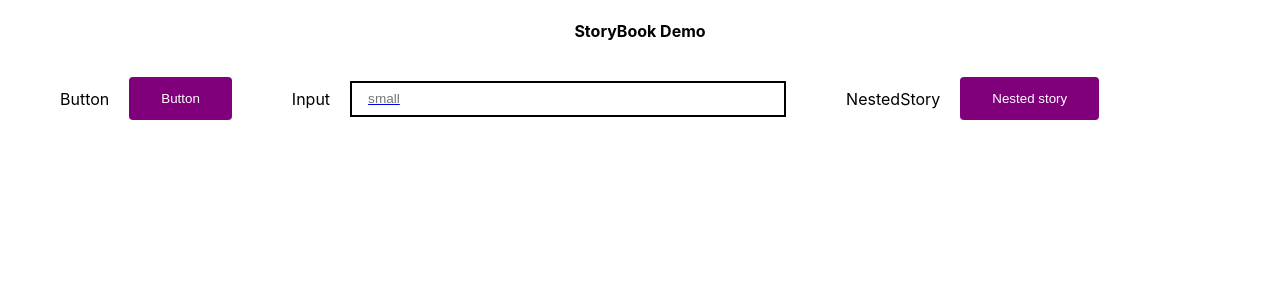
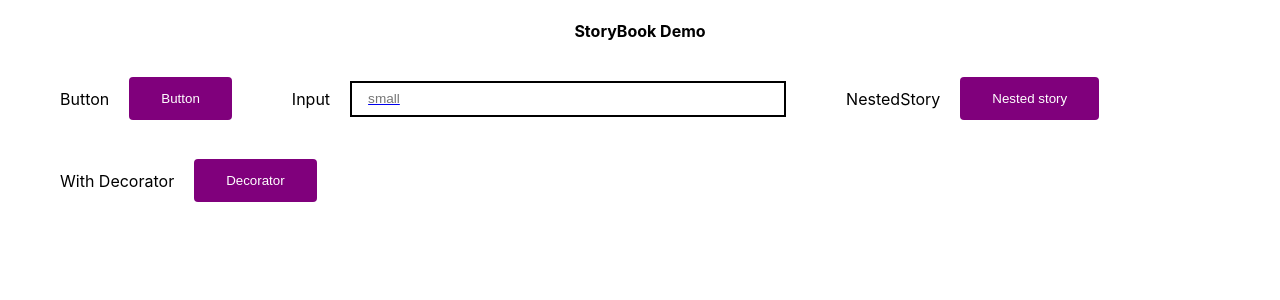
Before and after one commit to Er-RP/react-tutorials, a React (Create React App) app: page / in a window 1280 px wide. Shown: the top 300 px of the page. Built offline with nearby package versions, Linux system fonts and the light colour scheme.

Commit message:
ControlledButton with basic controls

```diff
--- a/src/StoryBookItems.js
+++ b/src/StoryBookItems.js
@@ -17,4 +17,9 @@
     url: "/group1-SimpleForm",
     component: <Button>Nested story</Button>,
   },
+  {
+    title: "With Decorator",
+    url: "/chakra-button",
+    component: <Button>Decorator</Button>,
+  },
 ];
```
Also changed, not shown: 2 other files (tests, documents, lock files or other folders).
